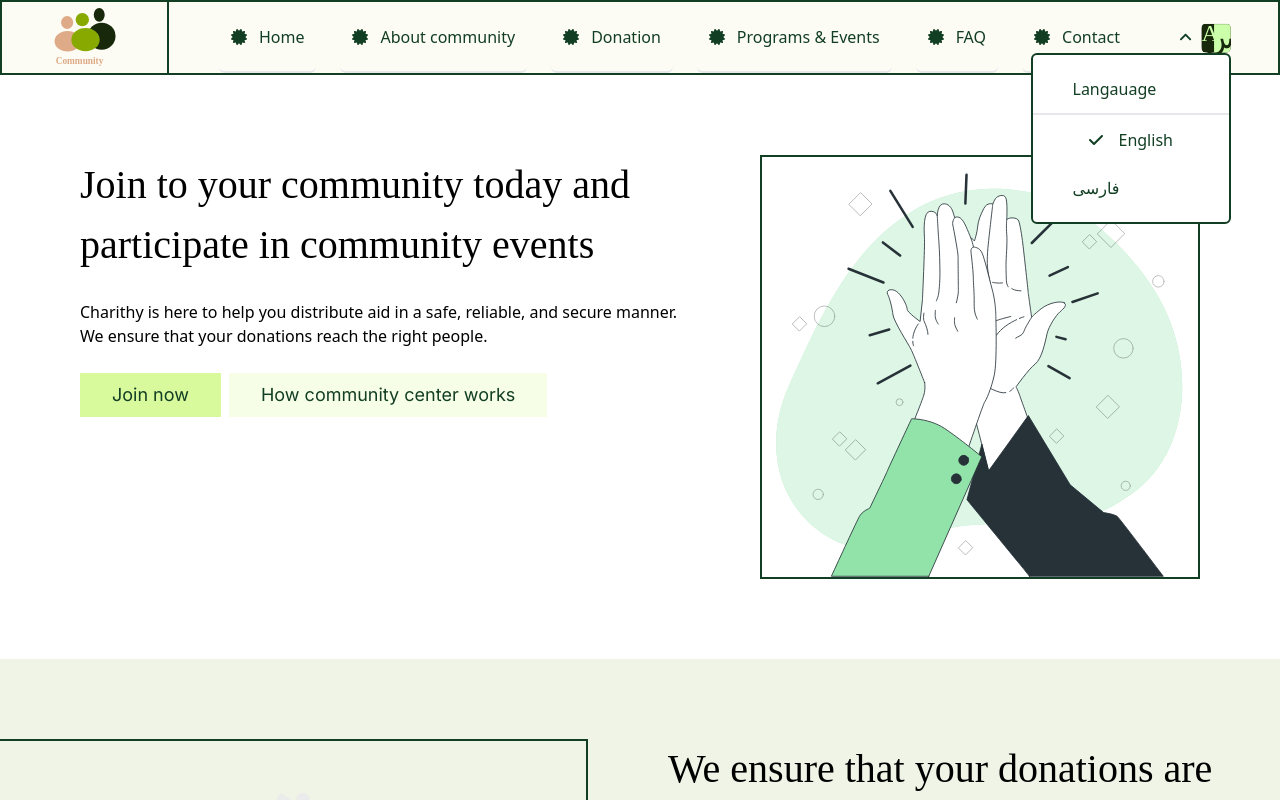
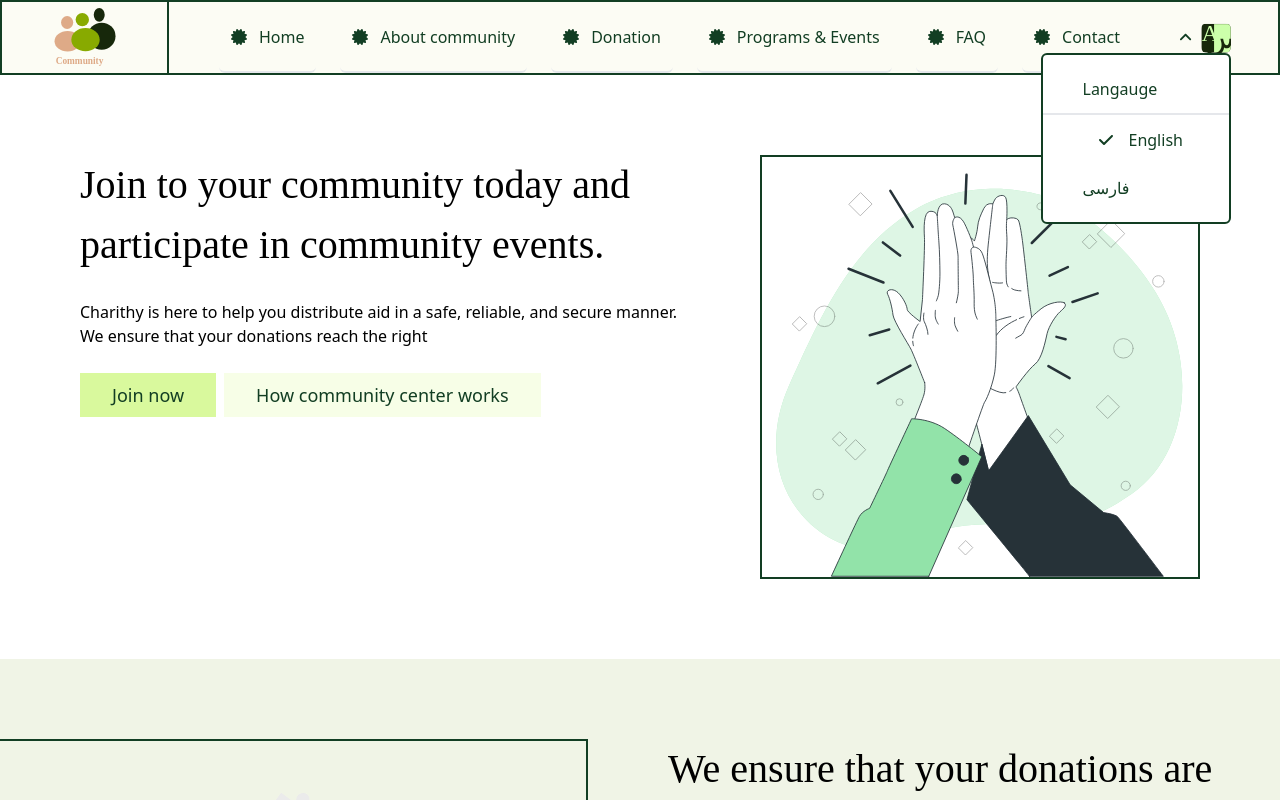
Before and after one commit to iits-reza/community-frontend, a React (Vite) app: page / in a window 1280 px wide. Both pictures are taken after a click on the button 1204 px from the left and 37 px from the top of the page. Shown: the top 800 px of the page. Built offline with nearby package versions, Linux system fonts and the light colour scheme; no server answers; a web font is replaced by a local one.

Commit message:
update:translations done

```diff
--- a/public/locales/en/translation.json
+++ b/public/locales/en/translation.json
@@ -7,10 +7,36 @@
     "programs_events": "Programs & Events",
     "contact": "Contact",
     "faq": "FAQ",
-    "langauge": "Langauge"
+    "language": "Langauge"
   },
-  "home": {},
-  "donations": {},
-  "programs": {},
+  "home": {
+    "title": "Join to your community today and participate in community events.",
+    "description": "Charithy is here to help you distribute aid in a safe, reliable, and secure manner. We ensure that your donations reach the right ",
+    "join_button": "Join now",
+    "seemore_button": "How community center works"
+  },
+  "about": {
+    "title": "We ensure that your donations are distributed safely and on target.",
+    "description_list": [
+      "Donations will be accepted to the right ",
+      "The process is safe, fast and reliable.",
+      "You can choose to donate directly or periodically.",
+      "Choose various payment methods that are safe and reliable.",
+      "Various donation programs according to your interests."
+    ],
+    "moreabout_button": "More about community"
+  },
+  "donations": {
+    "title": "Your donations transform lives, providing vital support to those in need. Join us in creating lasting change and bringing hope to our communities.",
+    "donate_button": "Donate now"
+  },
+  "programs": {
+    "title": "Events and Programs",
+    "allevts_button": "All Events and Programs",
+    "viewmore_button": "View more"
+  },
+  "faq": {
+    "title": "FAQ"
+  },
   "contact": {}
 }
--- a/src/components/about/about.tsx
+++ b/src/components/about/about.tsx
@@ -3,6 +3,7 @@ import AboutImage from "../../images/aboutHero.svg";
 import { Button } from "../button";
 import {} from "@fortawesome/free-solid-svg-icons";
 import { faCircleCheck } from "@fortawesome/free-regular-svg-icons";
+import { useTranslation } from "react-i18next";
 const aboutList = [
   "Donations will be accepted to the right people.",
   "The process is safe, fast and reliable.",
@@ -11,6 +12,8 @@ const aboutList = [
   "Various donation programs according to your interests.",
 ];
 const About = () => {
+  const { t } = useTranslation();
+
   return (
     <div
       className="w-full flex flex-row justify-center bg-[#F0F4e6] gap-[80px] py-[80px]"
@@ -22,21 +25,18 @@ const About = () => {
         className="w-[600px] border-2 border-primary"
       />
       <div className="flex flex-col gap-[25px]">
-        <h1 className="text-[40px] font-title w-[600px]">
-          We ensure that your donations are distributed safely and on target.
-        </h1>
-        {aboutList.map((listItem) => (
+        <h1 className="text-[40px] font-title w-[600px]">{t("about.title")}</h1>
+        {aboutList.map((_, index) => (
           <div className="flex flex-row items-center gap-2">
             <FontAwesomeIcon icon={faCircleCheck} />
             <p className="w-[600px] text[24px]">
-              {listItem}
-              people.
+              {t(`about.description_list.${index}`)}
             </p>
           </div>
         ))}
 
         <div className="flex gap-2 mt-4">
-          <Button variant="secondary">More about community</Button>
+          <Button variant="secondary">{t("about.moreabout_button")}</Button>
         </div>
       </div>
     </div>
--- a/src/components/donations/donations.tsx
+++ b/src/components/donations/donations.tsx
@@ -1,19 +1,20 @@
+import { useTranslation } from "react-i18next";
 import { Button } from "../button";
 
 function Donations() {
+  const { t } = useTranslation();
+
   return (
     <div
       className="flex flex-row bg-[#123E23] justify-between p-[80px]"
       id="donations"
     >
       <div className="flex flex-col justify-between gap-[90px]">
-        <h1 className="font-title text-[40px] text-white w-[600px] ">
-          Let's show our mutual concern by helping those who are less
-          fortunate.With Charithy, you can channel some of your fortune to help
-          our relatives in need.
+        <h1 className="font-title text-[40px] text-white w-[600px]">
+          {t("donations.title")}
         </h1>
         <Button variant="secondary" className="w-[200px]">
-          Donate now
+          {t("donations.donate_button")}
         </Button>
       </div>
       <div className="flex flex-row">
--- a/src/components/faq/faq.tsx
+++ b/src/components/faq/faq.tsx
@@ -1,4 +1,5 @@
 import Accordion from "../accordion/accordion";
+import { useTranslation } from "react-i18next";
 const accordionData = [
   {
     title: "What is charity",
@@ -22,9 +23,11 @@ const accordionData = [
   },
 ];
 function Faq() {
+  const { t } = useTranslation();
+
   return (
     <div className="flex flex-col p-[80px]" id="faq">
-      <h1 className="text-[40px] text-center font-title">FAQ</h1>
+      <h1 className="text-[40px] text-center font-title">{t("faq.title")}</h1>
       {accordionData.map((accordion) => (
         <Accordion
           title={accordion.title}
--- a/src/components/header/header.tsx
+++ b/src/components/header/header.tsx
@@ -27,6 +27,7 @@ const languages = [
     dir: "rtl",
   },
 ];
+
 export const Header = () => {
   const [isMenuOpen, setIsMenuOpen] = useState(false);
   const currentLanguageCode = cookies.get("i18next") || "en";
@@ -195,8 +196,10 @@ export const Header = () => {
           />
         </button>
         {isMenuOpen && (
-          <ul className="absolute w-[200px] h-auto py-[10px] right-0 flex flex-col items-center justify-center bg-white border-2 border-primary rounded-md">
-            <li className="w-full px-10 py-3 border-b-2">Langauage</li>
+          <ul className="absolute w-[190px] h-auto py-[10px] right-0 flex flex-col items-center justify-center bg-white border-2 border-primary rounded-md">
+            <li className="w-full px-10 py-3 border-b-2">
+              {t("header.language")}
+            </li>
             <hr />
             {languages.map((lng) => (
               <li
--- a/src/components/home/home.tsx
+++ b/src/components/home/home.tsx
@@ -1,20 +1,22 @@
 import { Button } from "../button";
 import heroImageHome from "../../images/heroHomePage.svg";
+import { useTranslation } from "react-i18next";
 
 const Home = () => {
+  const { t } = useTranslation();
+
   return (
     <div className="p-[80px] flex flex-row gap-[80px] w-full justify-center">
       <div className="flex flex-col gap-[25px]">
-        <h1 className="text-[40px] font-title w-[600px]">
-          Join to your community today and participate in community events
-        </h1>
-        <p className="w-[600px] text[24px]">
-          Charithy is here to help you distribute aid in a safe, reliable, and
-          secure manner. We ensure that your donations reach the right people.
-        </p>
+        <h1 className="text-[40px] font-title w-[600px]">{t("home.title")}</h1>
+        <p className="w-[600px] text[24px]">{t("home.description")}</p>
         <div className="flex gap-2">
-          <Button variant="primary">Join now</Button>
-          <Button variant="secondary">How community center works</Button>
+          <Button variant="primary" className="font-primary">
+            {t("home.join_button")}
+          </Button>
+          <Button variant="secondary" className="font-primary">
+            {t("home.seemore_button")}
+          </Button>
         </div>
       </div>
       <img
--- a/src/components/programs/programs.tsx
+++ b/src/components/programs/programs.tsx
@@ -2,6 +2,7 @@ import { Button } from "../button";
 import Event1 from "../../images/event1.svg";
 import Event2 from "../../images/event2.svg";
 import Event3 from "../../images/event3.svg";
+import { useTranslation } from "react-i18next";
 
 const events = [
   {
@@ -22,11 +23,13 @@ const events = [
 ];
 
 const Programs = () => {
+  const { t } = useTranslation();
+
   return (
     <div className="flex flex-col p-[80px] gap-[25px]" id="programs">
       <div className="flex flex-row justify-between">
-        <h1 className="text-[40px] font-title">Events and Programs</h1>
-        <Button variant="primary">All events & programs</Button>
+        <h1 className="text-[40px] font-title">{t("programs.title")}</h1>
+        <Button variant="primary">{t("programs.allevts_button")}</Button>
       </div>
       <div className="flex flex-row justify-between gap-[20px]">
         {events.map((event) => (
@@ -38,7 +41,7 @@ const Programs = () => {
             />
             <p>{event.title}</p>
             <span>{event.time_date}</span>
-            <Button variant="secondary">View more</Button>
+            <Button variant="secondary">{t("programs.viewmore_button")}</Button>
           </div>
         ))}
       </div>
```
Also changed, not shown: public/locales/fa/translation.json (+30 -4 lines).
